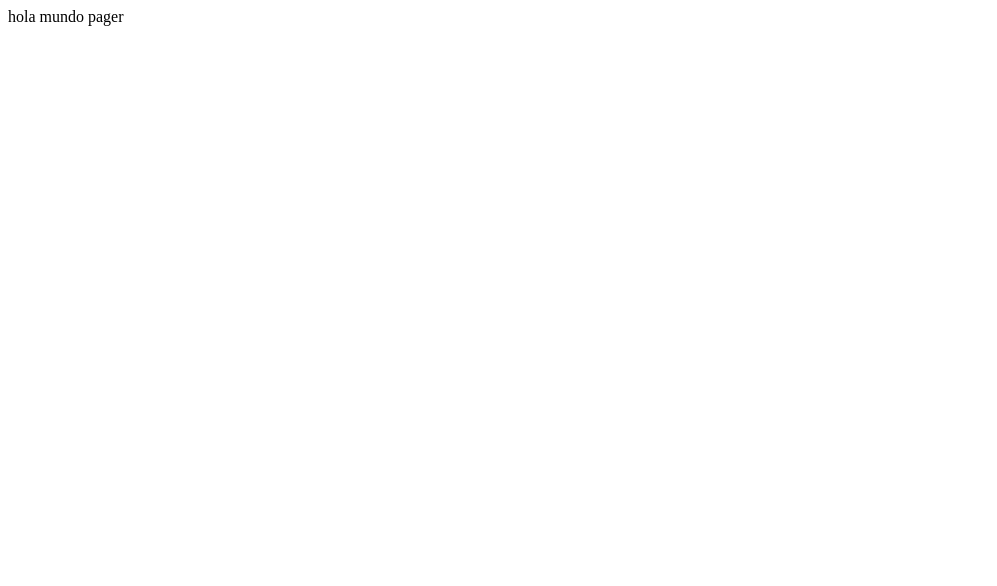
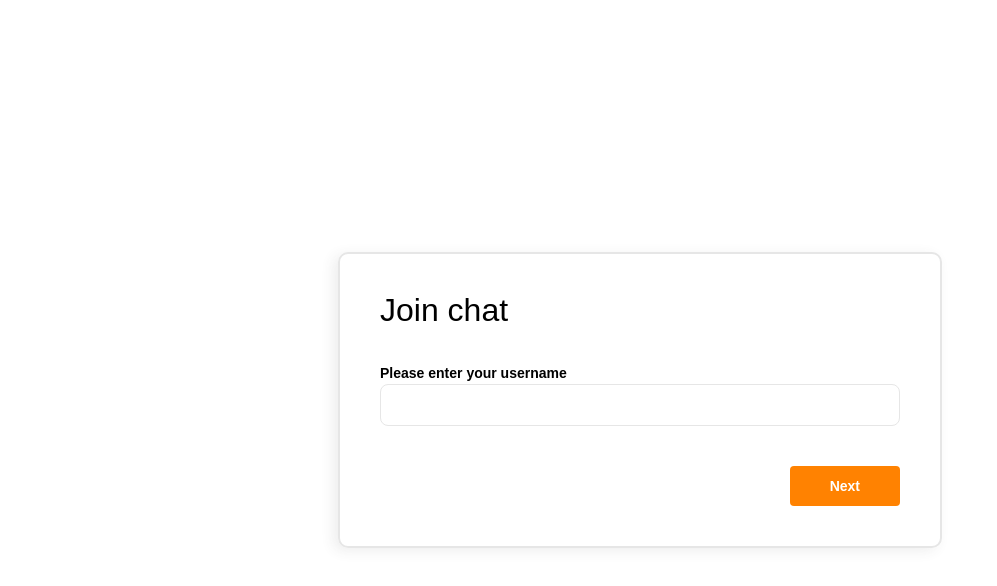
Before and after one commit to Angelfire/realtime-chat, a React app: page / in a window 1280 px wide. Shown: the top 586 px of the page, without its empty margins (0-997 px from the left). Built offline with nearby package versions, Linux system fonts and the light colour scheme.

Commit message:
join component, box shared component, css support

```diff
--- a/config/webpack.common.js
+++ b/config/webpack.common.js
@@ -16,7 +16,11 @@ module.exports = {
         exclude: /node_modules/,
         test: /\.js$/,
         loader: 'babel-loader'
-      }
+      },
+      {
+        test: /\.css$/i,
+        use: ['style-loader', 'css-loader'],
+      },
     ]
   },
 
--- a/src/App.js
+++ b/src/App.js
@@ -1,8 +1,12 @@
 import React from 'react';
+import Join from './components/Join/Join';
+
+import './styles/global.css';
+import './styles/app.css';
 
 const App = () => (
-  <div className="continer">
-    hola mundo pager
+  <div className="container">
+    <Join />
   </div>
 );
 
--- /dev/null
+++ b/src/components/Join/Join.js
@@ -0,0 +1,23 @@
+import React from 'react';
+import Box from '../shared/Box/Box';
+
+import './join.css';
+
+const Join = () => {
+  return (
+    <Box>
+      <div className="join-container">
+        <h2 className="join-container__title">Join chat</h2>
+        <form className="jform">
+          <label className="jform__label" htmlFor="username">
+            Please enter your username
+            <input className="jform__input" type="text" name="username" />
+          </label>
+          <button className="jform__btn">Next</button>
+        </form>
+      </div>
+    </Box>
+  )
+};
+
+export default Join;
--- /dev/null
+++ b/src/components/Join/join.css
@@ -0,0 +1,42 @@
+.join-container {
+  padding: 40px;
+}
+
+.join-container__title {
+  font-size: 32px;
+  font-weight: normal;
+}
+
+.jform {
+  display: flex;
+  flex-direction: column;
+  margin-top: 40px;
+}
+
+.jform__label {
+  font-size: 14px;
+  font-weight: bold;
+}
+
+.jform__input {
+  border: 1px solid #e6e6e6;
+  border-radius: 8px;
+  margin-top: 4px;
+  height: 24px;
+  font-size: 14px;
+  padding: 8px 12px;
+  width: -webkit-fill-available;
+}
+
+.jform__btn {
+  align-self: flex-end;
+  background-color: #ff8201;
+  border: none;
+  border-radius: 4px;
+  color: white;
+  font-size: 14px;
+  font-weight: bold;
+  height: 40px;
+  margin-top: 40px;
+  padding: 0 40px;
+}
--- /dev/null
+++ b/src/components/shared/Box/Box.js
@@ -0,0 +1,13 @@
+import React from 'react';
+
+import './box.css';
+
+const Box = ({ children }) => {
+  return (
+    <div className="box-container">
+      { children }
+    </div>
+  )
+};
+
+export default Box;
--- /dev/null
+++ b/src/components/shared/Box/box.css
@@ -0,0 +1,6 @@
+.box-container {
+  border: 2px solid #e6e6e6;
+  border-radius: 10px;
+  box-shadow: -5px 3px 13px 0px rgba(71, 71, 71, 0.09);
+  width: 600px;
+}
--- /dev/null
+++ b/src/styles/app.css
@@ -0,0 +1,6 @@
+.container {
+  align-items: center;
+  display: flex;
+  height: 100vh;
+  justify-content: center;
+}
--- /dev/null
+++ b/src/styles/global.css
@@ -0,0 +1 @@
+@import "reset.css";
--- /dev/null
+++ b/src/styles/reset.css
@@ -0,0 +1,54 @@
+/* http://meyerweb.com/eric/tools/css/reset/
+   v5.0.1 | 20191019
+   License: none (public domain)
+*/
+
+html, body, div, span, applet, object, iframe,
+h1, h2, h3, h4, h5, h6, p, blockquote, pre,
+a, abbr, acronym, address, big, cite, code,
+del, dfn, em, img, ins, kbd, q, s, samp,
+small, strike, strong, sub, sup, tt, var,
+b, u, i, center,
+dl, dt, dd, menu, ol, ul, li,
+fieldset, form, label, legend,
+table, caption, tbody, tfoot, thead, tr, th, td,
+article, aside, canvas, details, embed,
+figure, figcaption, footer, header, hgroup,
+main, menu, nav, output, ruby, section, summary,
+time, mark, audio, video {
+  margin: 0;
+  padding: 0;
+  border: 0;
+  font-size: 100%;
+  font-family: Arial, Helvetica Neue, Helvetica, sans-serif;;
+  vertical-align: baseline;
+}
+
+/* HTML5 display-role reset for older browsers */
+article, aside, details, figcaption, figure,
+footer, header, hgroup, main, menu, nav, section {
+  display: block;
+}
+
+/* HTML5 hidden-attribute fix for newer browsers */
+*[hidden] {
+  display: none;
+}
+body {
+  line-height: 1;
+}
+menu, ol, ul {
+  list-style: none;
+}
+blockquote, q {
+  quotes: none;
+}
+blockquote:before, blockquote:after,
+q:before, q:after {
+  content: '';
+  content: none;
+}
+table {
+  border-collapse: collapse;
+  border-spacing: 0;
+}
```
Also changed, not shown: package.json (+6 -2 lines), src/index.html (line endings or trailing spaces), 2 other files (tests, documents, lock files or other folders).
